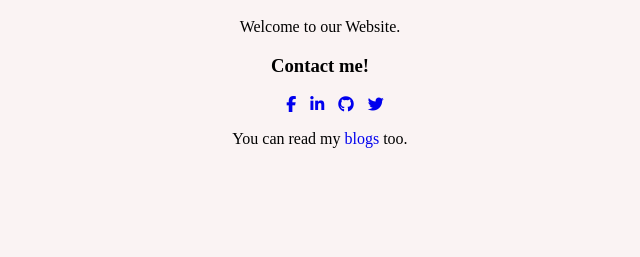
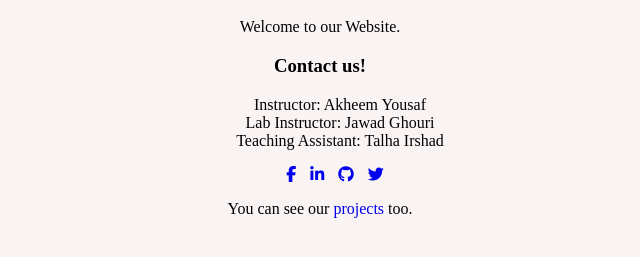
Before and after one commit to jawadghouri/CS342.github.io, a plain HTML site: page index.html in a window 1280 px wide. Shown: the part 259-516 px from the top of the page, without its empty margins (320-960 px from the left). Drawn offline with Linux system fonts and the light colour scheme.

Commit message:
instructors added

```diff
--- a/index.html
+++ b/index.html
@@ -7,14 +7,19 @@
     <link rel="stylesheet" href="https://cdnjs.cloudflare.com/ajax/libs/font-awesome/4.7.0/css/font-awesome.min.css">
     <link href="//netdna.bootstrapcdn.com/font-awesome/3.2.1/css/font-awesome.css" rel="stylesheet">
 
-    <title>Jawad Ghouri</title>
+    <title>Web App Development</title>
 </head>
 <body>
     <div class="container">
         <div class="content">
             <h1>CSCS 342: Web App Development</h1>
             <p>Welcome to our Website.</p>
-            <h3>Contact me!</h3>
+            <h3>Contact us!</h3>
+            <ul>
+                <li>Instructor: Akheem Yousaf</li>
+                <li>Lab Instructor: Jawad Ghouri</li>
+                <li>Teaching Assistant: Talha Irshad</li>
+            </ul>
             <div class="social">
                 <ul>
                     <li><a href="https://www.facebook.com/" class="fa fa-facebook"></a></li>
@@ -23,7 +28,7 @@
                     <li><a href="https://twitter.com/" class="fa fa-twitter"></a></li>
                 </ul>
             </div>
-            <p>You can read my <a href="https://www.blogspot.com/">blogs</a> too.</p>
+            <p>You can see our <a href="https://www.blogspot.com/">projects</a> too.</p>
         </div>
     </div>
 </body>
--- a/style.css
+++ b/style.css
@@ -11,6 +11,10 @@ body {
 .content {
     padding: 15% 0;
     text-align: center;
+}
+
+ul {
+    list-style-type: none;
 }
 
 .social li {
```
